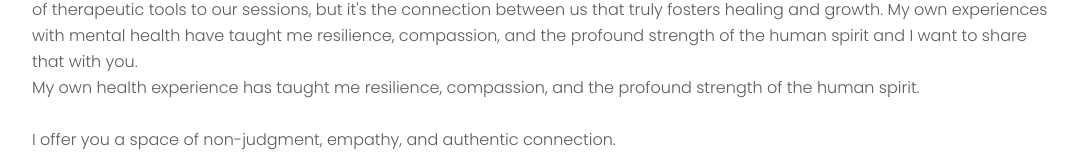
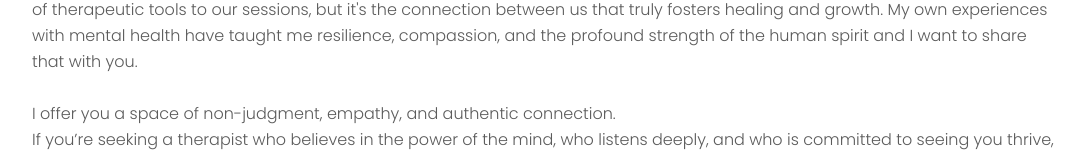
Before and after one commit to eliram9/BigBrain, a React (Create React App) app: page /about in a window 1280 px wide. Shown: the part 483-640 px from the top of the page, without its empty margins (96-1183 px from the left). Built offline with nearby package versions, Linux system fonts and the light colour scheme; what tailwindcss-filters would draw is missing.

Commit message:
text fix

```diff
--- a/src/components/pages/About.jsx
+++ b/src/components/pages/About.jsx
@@ -42,7 +42,6 @@ const About = () => {
                     <p>With specialized training in Eye Movement Desensitization and Reprocessing (EMDR), I bring a wealth of experience and a range of therapeutic tools to our sessions, but it's the connection
                         between us that truly fosters healing and growth. My own experiences with mental health have taught me resilience, compassion, and the profound strength of the human spirit and I want to share that with you.
                     </p>
-                    <p>My own health experience has taught me resilience, compassion, and the profound strength of the human spirit.</p>
 
                     <br />
 
```
